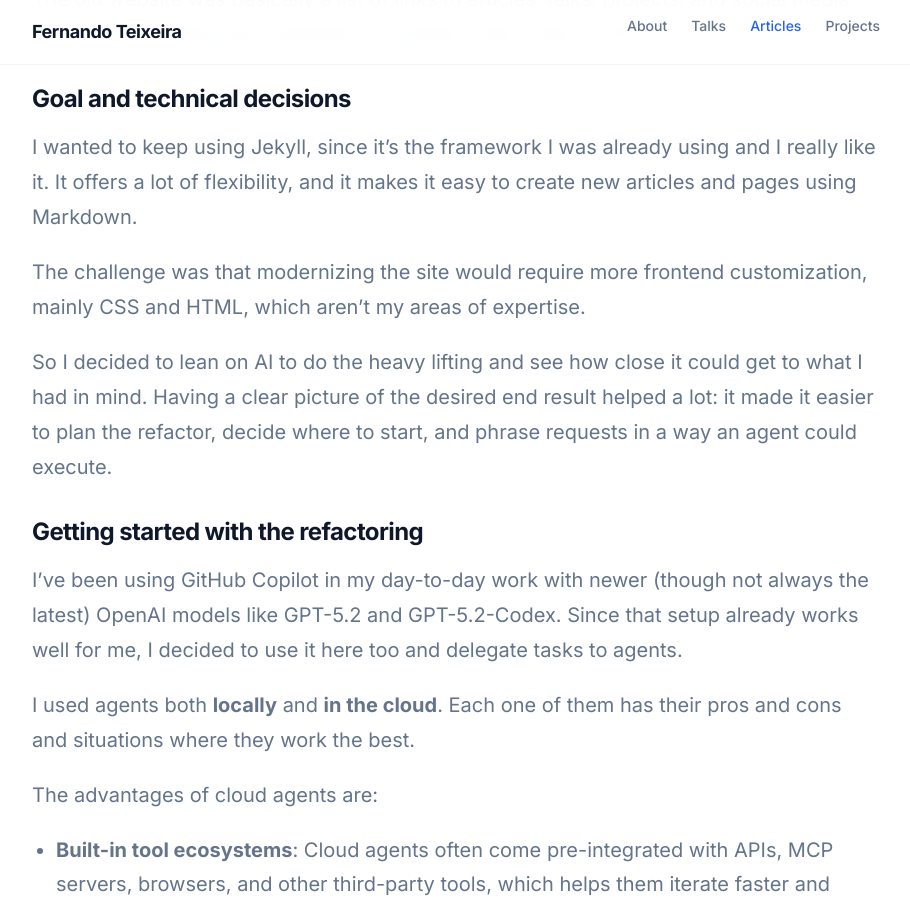
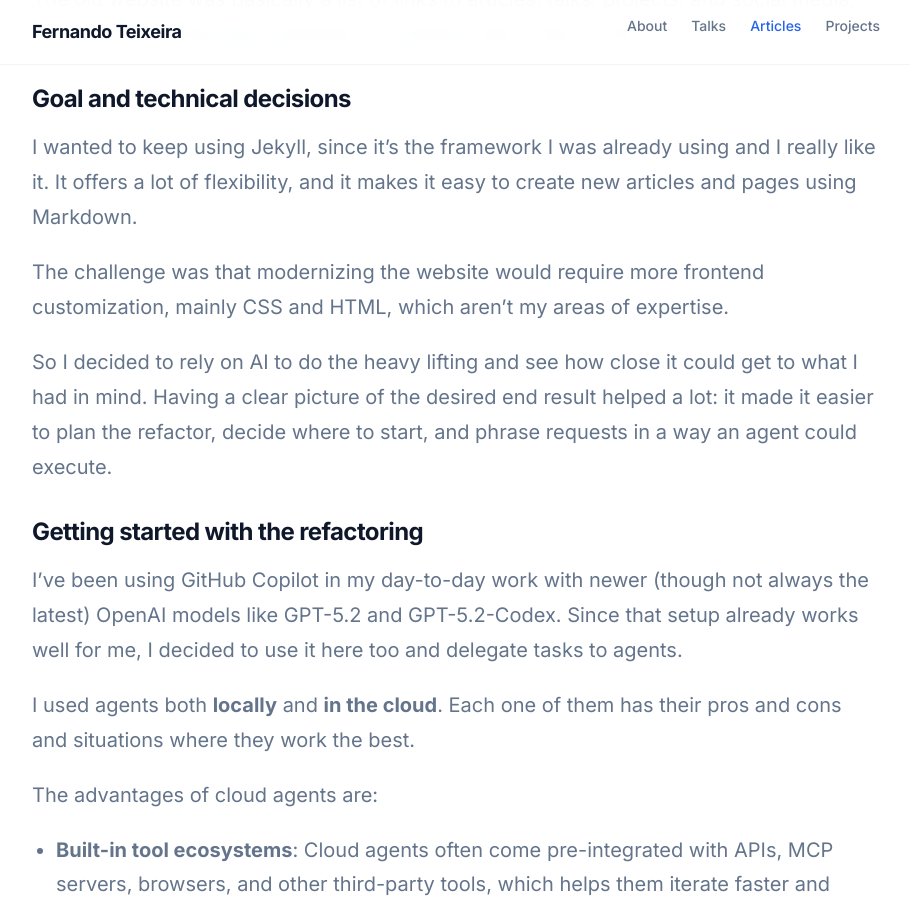
Before and after one commit to teixeira-fernando/teixeira-fernando.github.io, a Jekyll site: the page built from _articles/refactoring-personal-website-with-ai.md, in a window 1280 px wide and 900 px high, scrolled down 489 px. Shown: the whole window, without its empty margins (184-1094 px from the left). Built offline with Jekyll 4.4.1, drawn with Linux system fonts in a browser that asks for light colours; some of the changed text lies outside the part shown.

Commit message:
last chnages to refactoring website

```diff
--- a/_articles/refactoring-personal-website-with-ai.md
+++ b/_articles/refactoring-personal-website-with-ai.md
@@ -18,9 +18,9 @@
 
 I wanted to keep using Jekyll, since it’s the framework I was already using and I really like it. It offers a lot of flexibility, and it makes it easy to create new articles and pages using Markdown.
 
-The challenge was that modernizing the site would require more frontend customization, mainly CSS and HTML, which aren’t my areas of expertise.
+The challenge was that modernizing the website would require more frontend customization, mainly CSS and HTML, which aren’t my areas of expertise.
 
-So I decided to lean on AI to do the heavy lifting and see how close it could get to what I had in mind. Having a clear picture of the desired end result helped a lot: it made it easier to plan the refactor, decide where to start, and phrase requests in a way an agent could execute.
+So I decided to rely on AI to do the heavy lifting and see how close it could get to what I had in mind. Having a clear picture of the desired end result helped a lot: it made it easier to plan the refactor, decide where to start, and phrase requests in a way an agent could execute.
 
 ## Getting started with the refactoring
 
@@ -56,7 +56,7 @@
 
 It took quite a few pull requests and iterations to reach what I wanted, but it was still easier (and faster) than doing all the CSS and HTML work on my own.
 
-Because most of the work was UI/UX-related, it was sometimes hard to translate my expectations into precise prompts. This led to extra iterations when the AI interpreted things differently, and occasionally I made small changes myself.
+Because most of the work was UI/UX-related, it was sometimes hard to translate my expectations into precise prompts. This led to extra iterations when the AI interpreted things differently.
 
 Even with AI helping, I still had to make a fair number of adjustments and fixes, especially around styling and responsiveness, for example, inconsistent fonts across the website. In some cases, there was also duplicated or unnecessary code that I needed to clean up. But that’s fine: I still saved a lot of time and effort by delegating the heavy lifting to AI agents.
 
```
Also changed, not shown: other parts of _articles/refactoring-personal-website-with-ai.md (+1 -1 lines).
